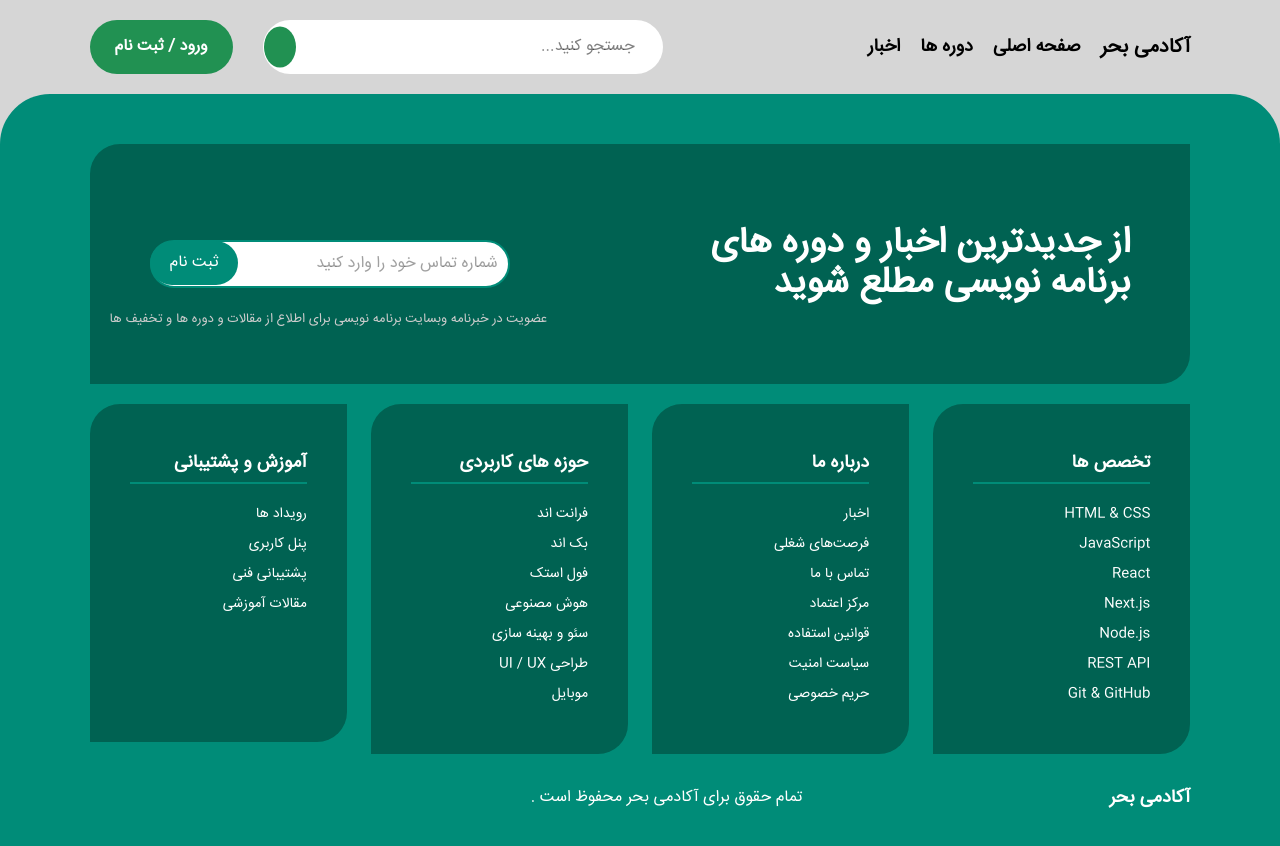
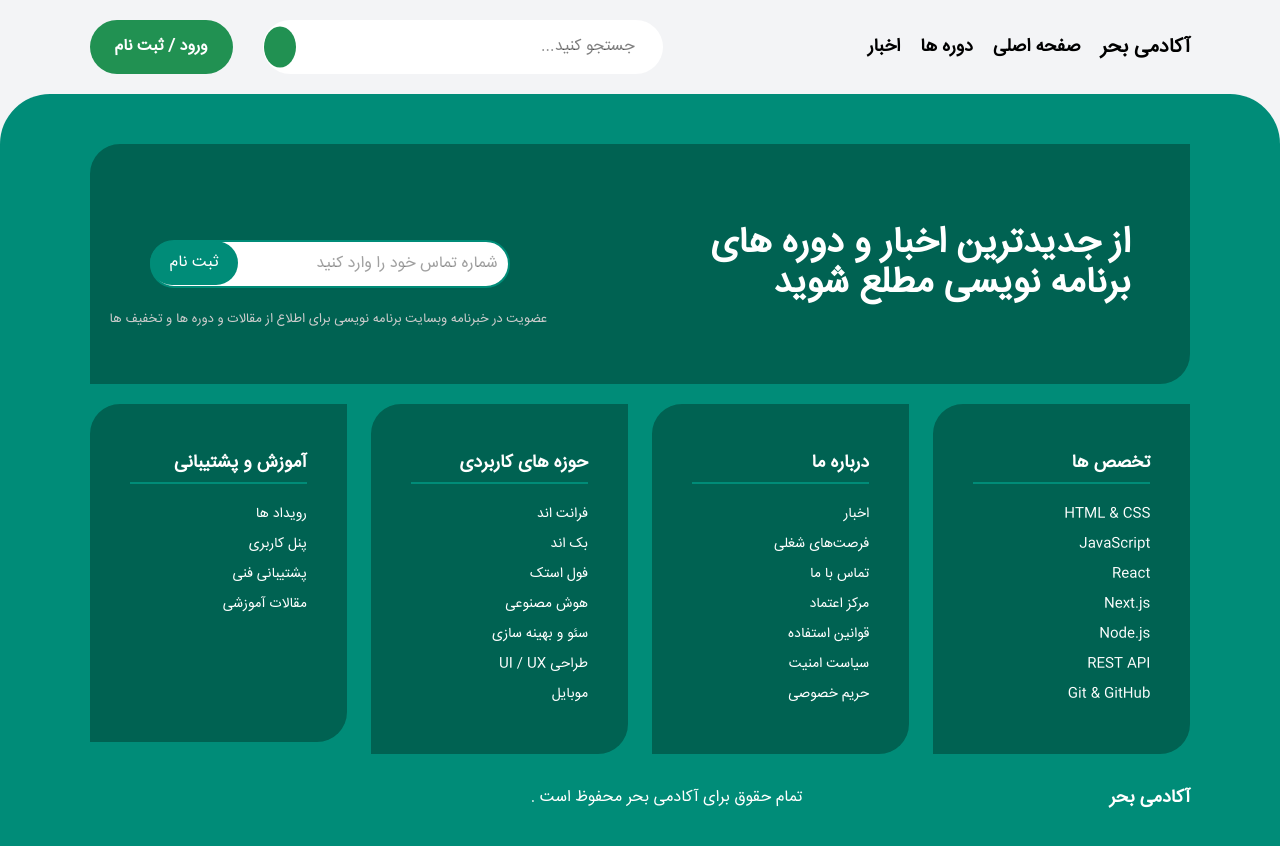
Before and after one commit to react-summer-1404/CodeLogic, a React (Vite) app: page / in a window 1280 px wide. Shown: the top 846 px of the page. Built offline with nearby package versions, Linux system fonts and the light colour scheme; some icons are missing.

Commit message:
Footer updated

```diff
--- a/src/assets/styles/reset.css
+++ b/src/assets/styles/reset.css
@@ -11,7 +11,7 @@
 }
 
 body {
-  background: #d6d6d6;
+  background: #f3f4f6;
 }
 
 a {
```
